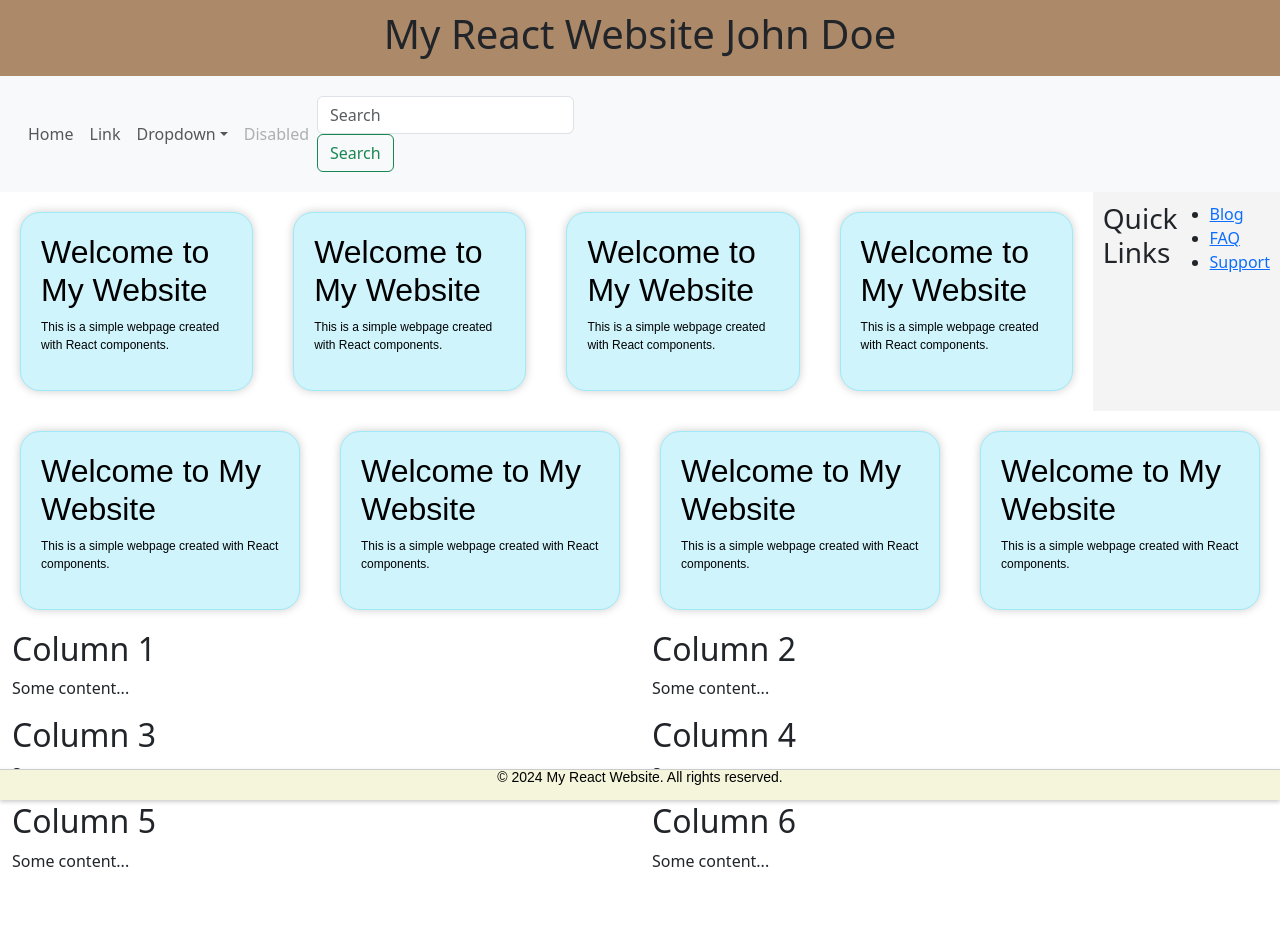
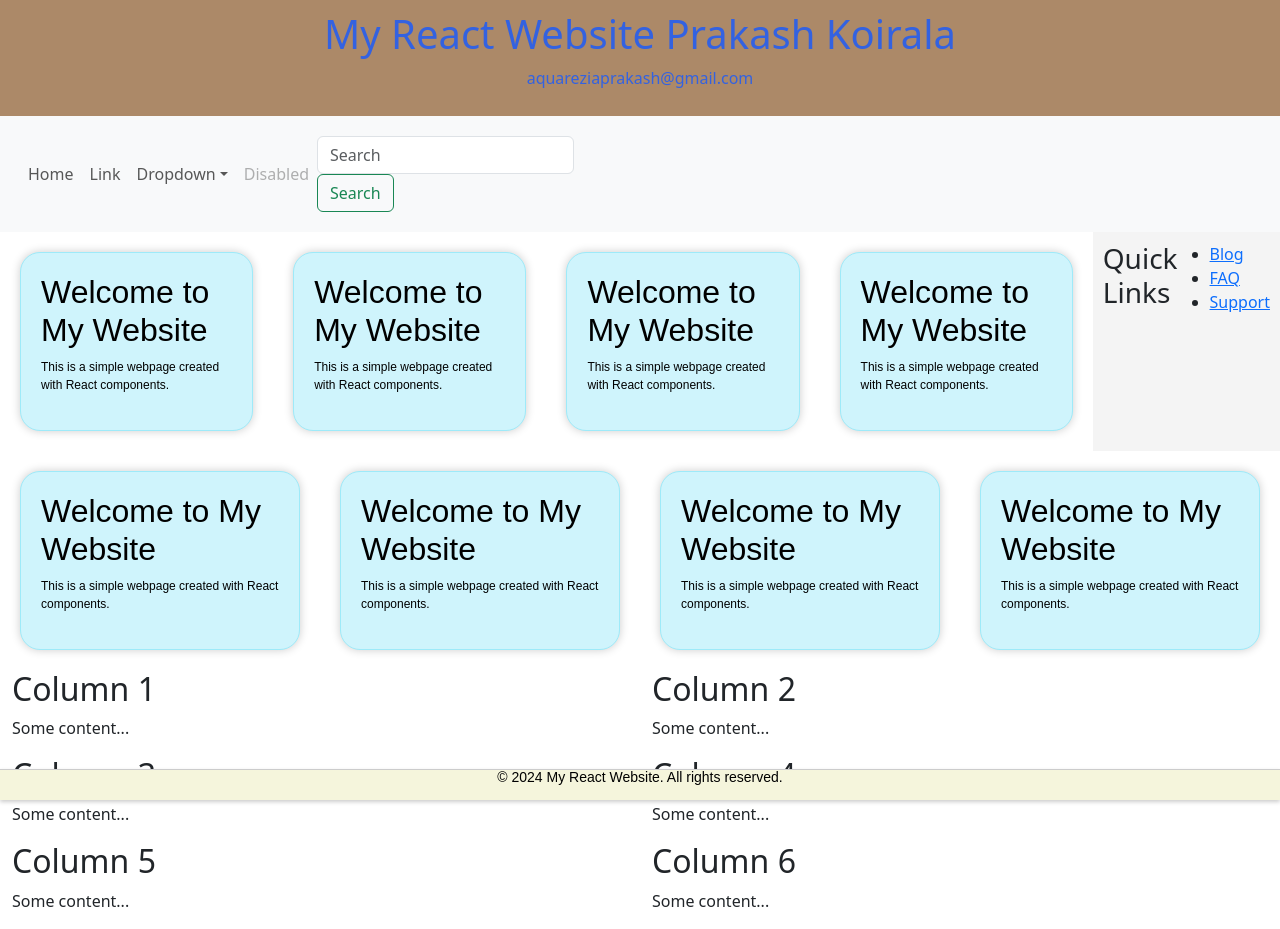
Before and after one commit to Aquareziaprakash/Aquareziaprakash, a React (Create React App) app: page / in a window 1280 px wide. Before the commit the page ends 889 px from the top, so only its background shows below. Built offline with nearby package versions, Linux system fonts and the light colour scheme.

Commit message:
minor change

```diff
--- a/src/App.js
+++ b/src/App.js
@@ -11,13 +11,13 @@ import 'bootstrap/dist/css/bootstrap.min.css';
 
 function App() {
     let name = {
-        firstName: "John",
-        lastName: "Doe",
+        firstName: "Prakash",
+        lastName: "Koirala",
         age: 30
     };
     return (
         <div>
-            <Header name={name} />
+            <Header name={name} email="aquareziaprakash@gmail.com" />
             <Navbar />
             <div style={{ display: "flex", justifyContent: "space-between" }}>
                 <MainContent />
--- a/src/components/Header.jsx
+++ b/src/components/Header.jsx
@@ -1,13 +1,14 @@
 import React from "react";
 
-function Header(props) {
-    let { name } = props;
+function Header({ name, email }) {
     console.log(name);
     console.log(name.firstName + " " + name.lastName);
+    console.log(email);
+
     return (
-
         <header style={styles.header}>
-            <h1>My React Website {name.firstName + " " + name.lastName} </h1>
+            <h1>My React Website {name.firstName + " " + name.lastName}</h1>
+            <p>{email}</p>
         </header>
     );
 }
@@ -15,7 +16,7 @@ function Header(props) {
 const styles = {
     header: {
         backgroundColor: "#Ac8968",
-        color: "3362E",
+        color: "#3362E1", // Corrected the color value
         padding: "10px",
         textAlign: "center",
     },
```
